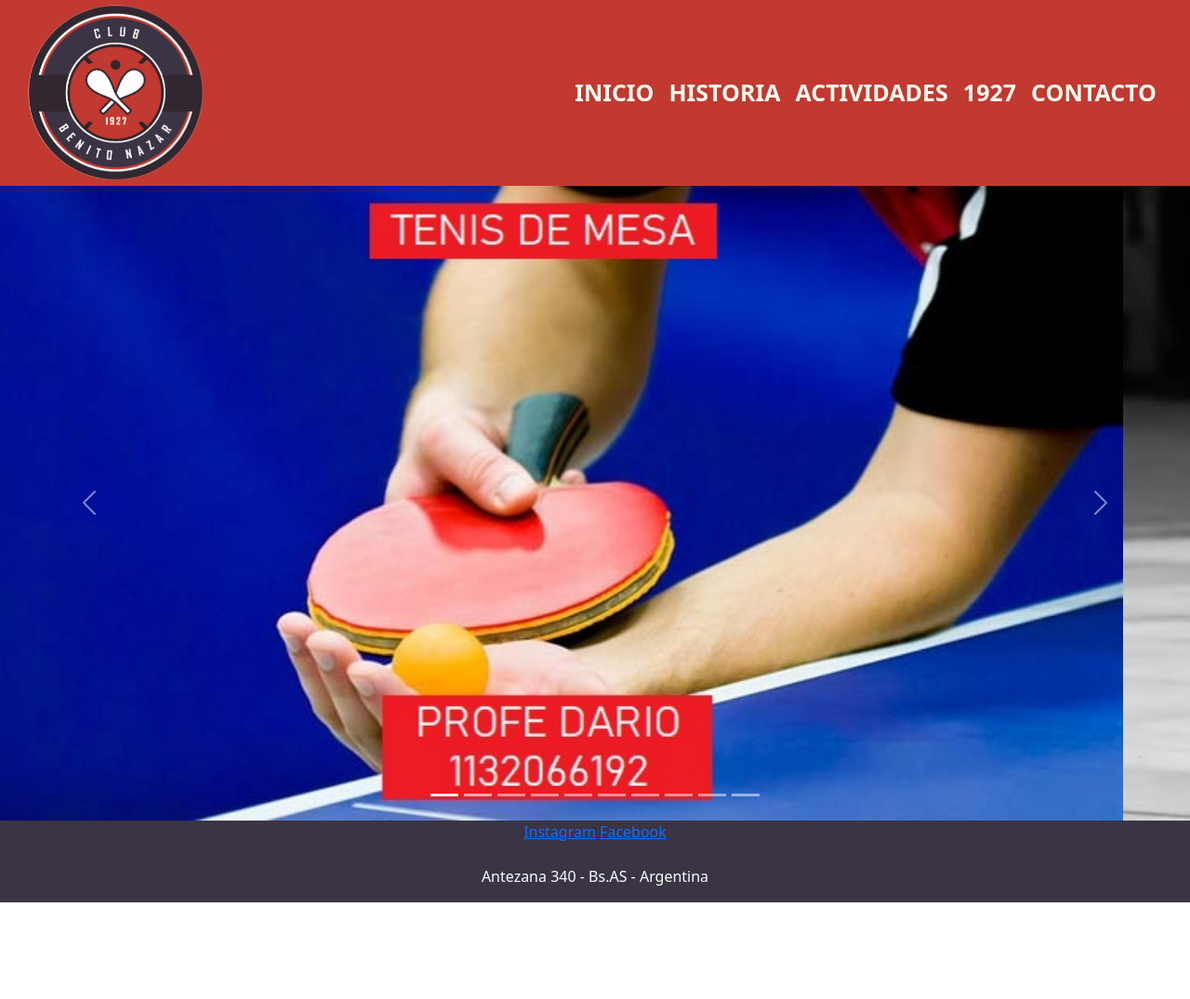
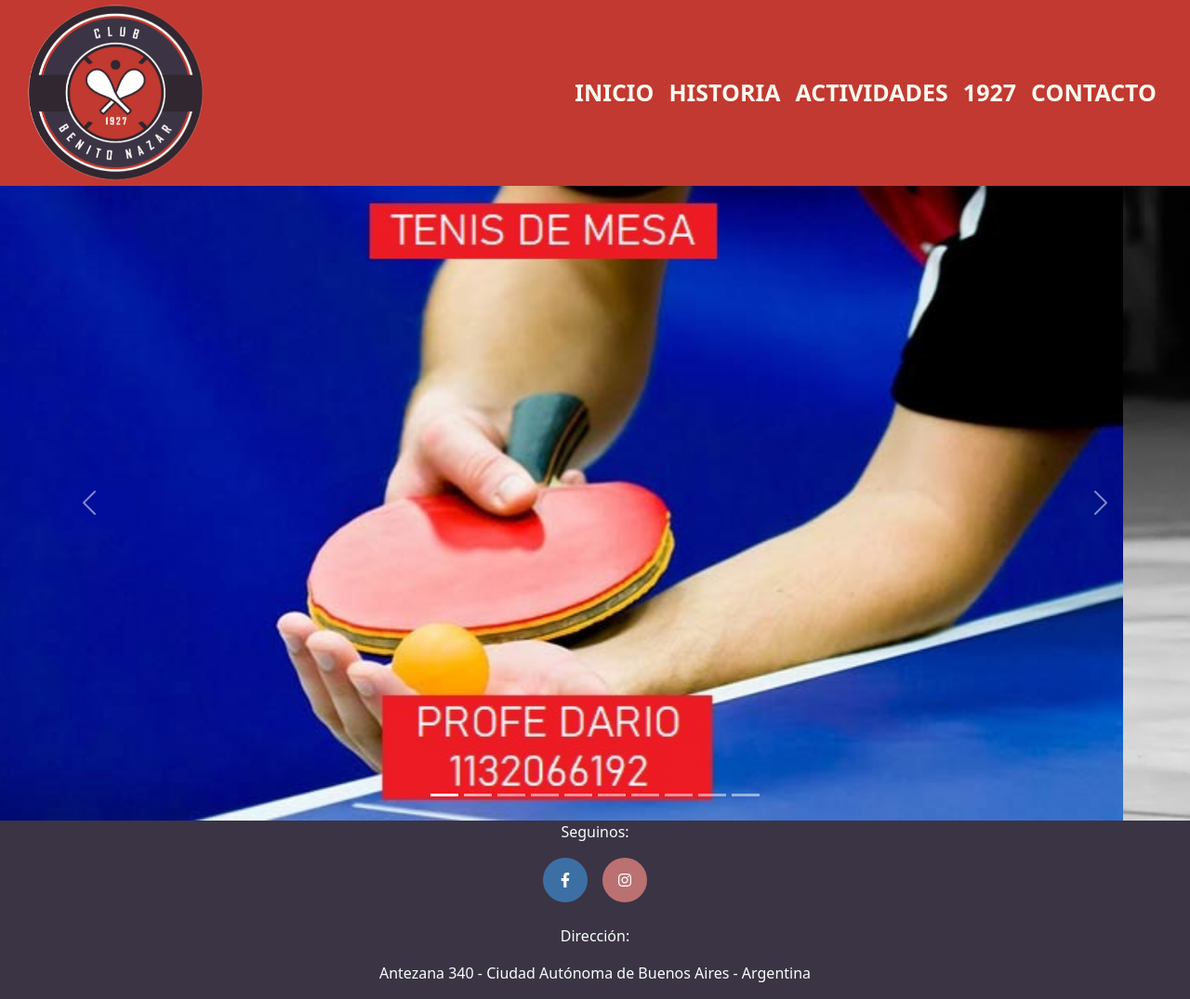
Before and after one commit to matiaspariente/DesarrolloWeb-CoderHouse, a website: page actividades.html in a window 1280 px wide. Shown: the whole page at 93% size. Before the commit the page ends 971 px from the top, so only its background shows below. Drawn offline with nearby package versions, Linux system fonts and the light colour scheme.

Commit message:
Tercera entrega - Requisitos verificados

```diff
--- a/actividades.html
+++ b/actividades.html
@@ -112,13 +112,15 @@
         </button>
       </div>
 
-    <footer class="footer">
-        <div>
-            <a href="https://www.instagram.com/coordinacionbenitonazar/?hl=es">Instagram</a>
-            <a href="https://www.facebook.com/asociacionbenitonazar1/">Facebook</a>
+      <footer class="footer">
+        <p>Seguinos:</p>
+        <div class="redesSociales">
+            <a href="https://www.facebook.com/asociacionbenitonazar1/" class="facebook"><i class="fab fa-facebook-f"></i></a>
+            <a href="https://www.instagram.com/coordinacionbenitonazar/?hl=es" class="instagram"><i class="fab fa-instagram"></i></a>
         </div>
         <br>
-        <p>Antezana 340 - Bs.AS - Argentina</p>
+        <p>Dirección:</p>
+        <p>Antezana 340 - Ciudad Autónoma de Buenos Aires - Argentina</p>
     </footer>
 
     <script src="https://cdn.jsdelivr.net/npm/@popperjs/core@2.10.2/dist/umd/popper.min.js" integrity="sha384-7+zCNj/IqJ95wo16oMtfsKbZ9ccEh31eOz1HGyDuCQ6wgnyJNSYdrPa03rtR1zdB" crossorigin="anonymous"></script>
```
Also changed, not shown: 1927.html (+6 -4 lines), contacto.html (+6 -4 lines), historia.html (+6 -4 lines).
